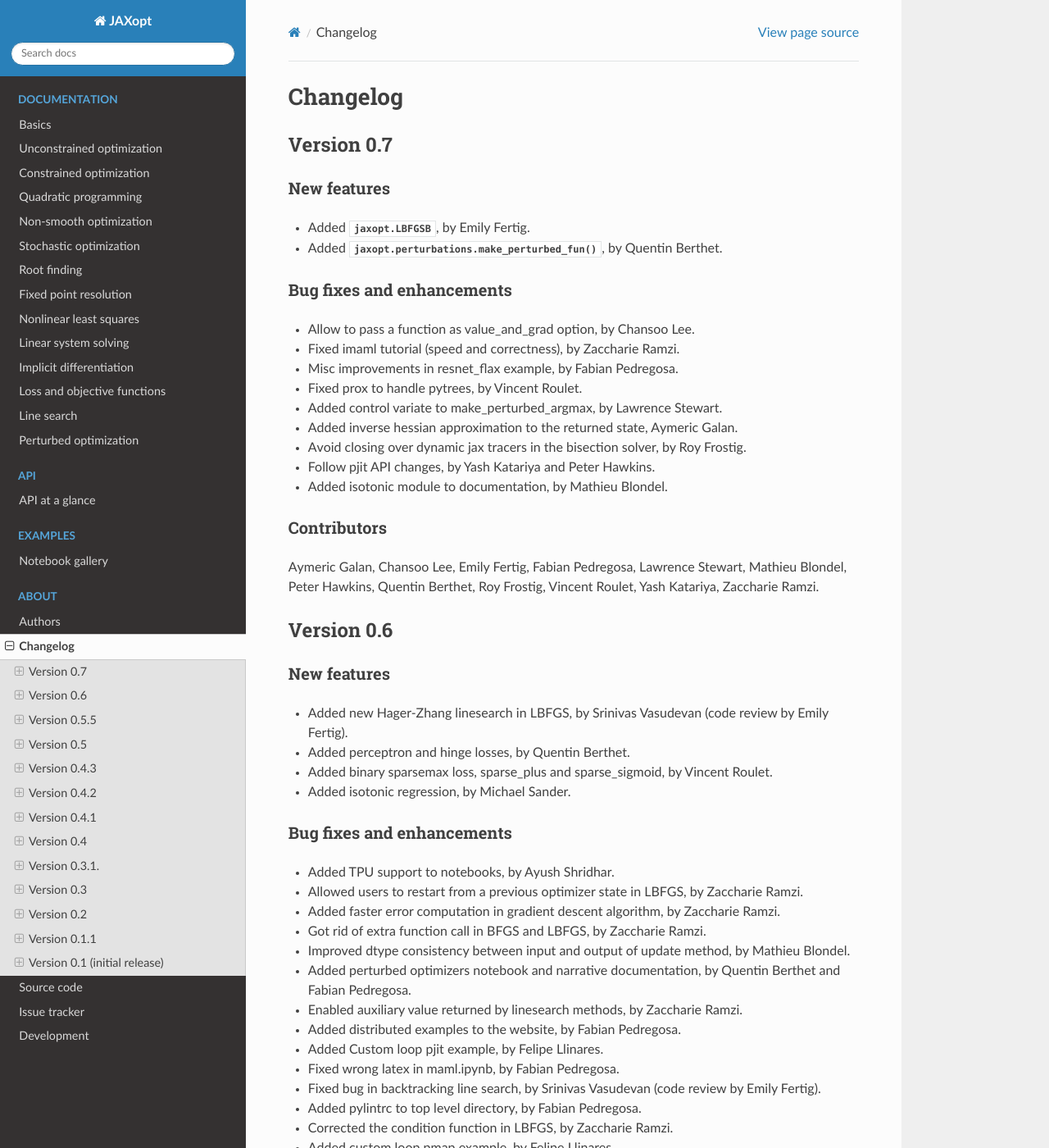
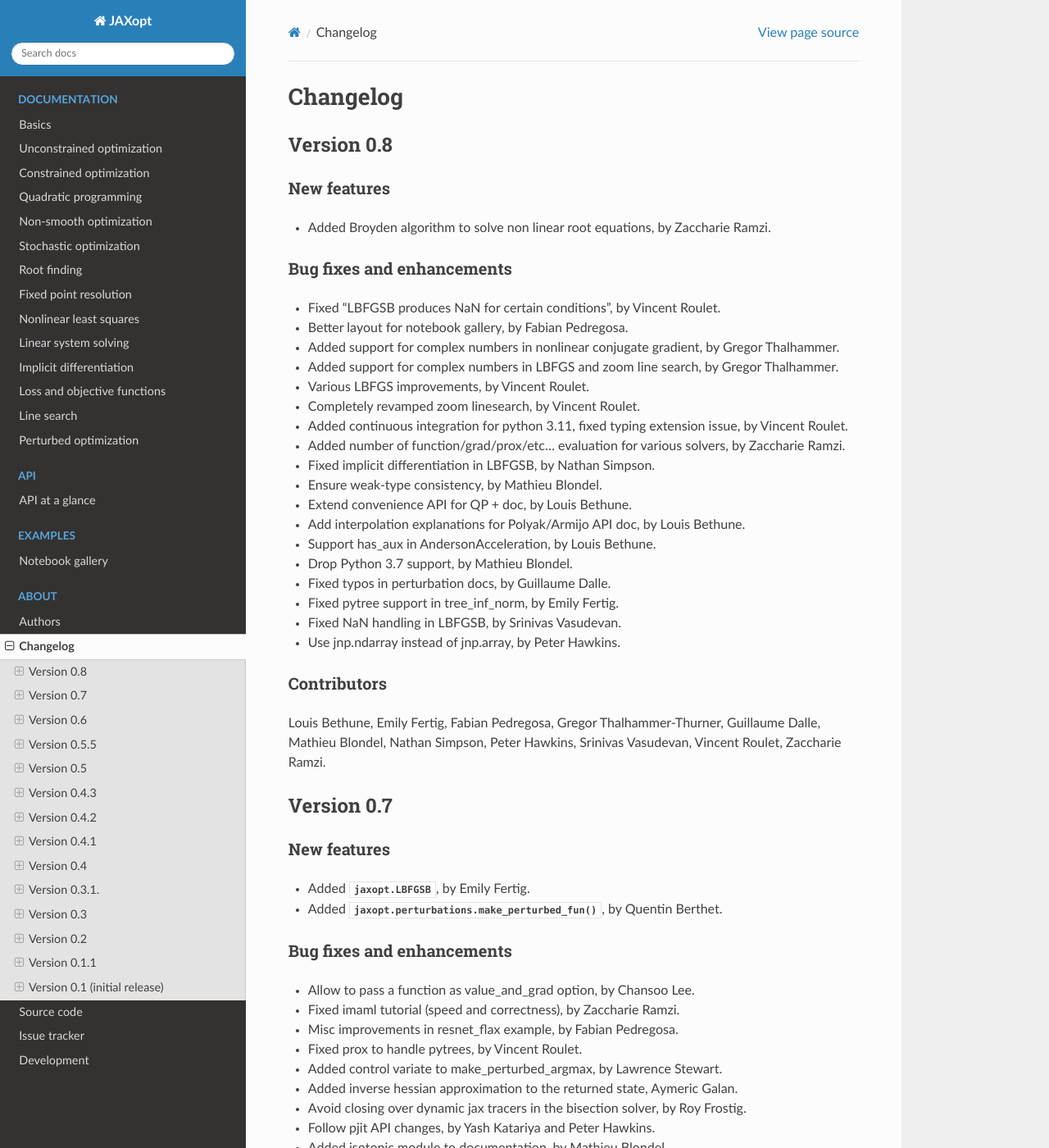
Before and after one commit to google/jaxopt, a Sphinx documentation site: the page built from docs/changelog.rst, in a window 1280 px wide and 1400 px high. Shown: the whole window at 82% size. Built offline with Sphinx 7.4.7 and the Read the Docs theme 2.0.0, drawn with Linux system fonts in a browser that asks for light colours; pages that are not in the unit, such as notebooks, are missing from menus.

Commit message:
Release v0.8.

```diff
--- a/docs/changelog.rst
+++ b/docs/changelog.rst
@@ -1,5 +1,42 @@
 Changelog
 =========
+
+Version 0.8
+-----------
+
+New features
+~~~~~~~~~~~~
+
+- Added Broyden algorithm to solve non linear root equations, by Zaccharie Ramzi.
+
+Bug fixes and enhancements
+~~~~~~~~~~~~~~~~~~~~~~~~~~
+
+- Fixed "LBFGSB produces NaN for certain conditions", by Vincent Roulet.
+- Better layout for notebook gallery, by Fabian Pedregosa.
+- Added support for complex numbers in nonlinear conjugate gradient, by Gregor Thalhammer.
+- Added support for complex numbers in LBFGS and zoom line search, by Gregor Thalhammer.
+- Various LBFGS improvements, by Vincent Roulet.
+- Completely revamped zoom linesearch, by Vincent Roulet.
+- Added continuous integration for python 3.11, fixed typing extension issue, by Vincent Roulet.
+- Added number of function/grad/prox/etc... evaluation for various solvers, by Zaccharie Ramzi.
+- Fixed implicit differentiation in LBFGSB, by Nathan Simpson.
+- Ensure weak-type consistency, by Mathieu Blondel.
+- Extend convenience API for QP + doc, by Louis Bethune.
+- Add interpolation explanations for Polyak/Armijo API doc, by Louis Bethune.
+- Support has_aux in AndersonAcceleration, by Louis Bethune.
+- Drop Python 3.7 support, by Mathieu Blondel.
+- Fixed typos in perturbation docs, by Guillaume Dalle.
+- Fixed pytree support in tree_inf_norm, by Emily Fertig.
+- Fixed NaN handling in LBFGSB, by Srinivas Vasudevan.
+- Use jnp.ndarray instead of jnp.array, by Peter Hawkins.
+
+Contributors
+~~~~~~~~~~~~
+
+Louis Bethune, Emily Fertig, Fabian Pedregosa, Gregor Thalhammer-Thurner,
+Guillaume Dalle, Mathieu Blondel, Nathan Simpson, Peter Hawkins,
+Srinivas Vasudevan, Vincent Roulet, Zaccharie Ramzi.
 
 Version 0.7
 -----------
--- a/docs/root_finding.rst
+++ b/docs/root_finding.rst
@@ -82,7 +82,7 @@ Broyden's method is an iterative algorithm suitable for nonlinear root equations
 It is a quasi-Newton method (like L-BFGS), meaning that it uses an approximation of the Jacobian matrix
 at each iteration.
 The approximation is updated at each iteration with a rank-one update.
-This makes the approximation easy to invert using the Sherman-Morrison formula, given it does not use too many
+This makes the approximation easy to invert using the Sherman-Morrison formula, provided that it does not use too many
 updates.
 One can control the number of updates with the ``history_size`` argument.
 Furthermore, Broyden's method uses a line search to ensure the rank-one updates are stable.
--- a/jaxopt/version.py
+++ b/jaxopt/version.py
@@ -14,4 +14,4 @@
 
 """JAXopt version."""
 
-__version__ = "0.7"
+__version__ = "0.8"
```
